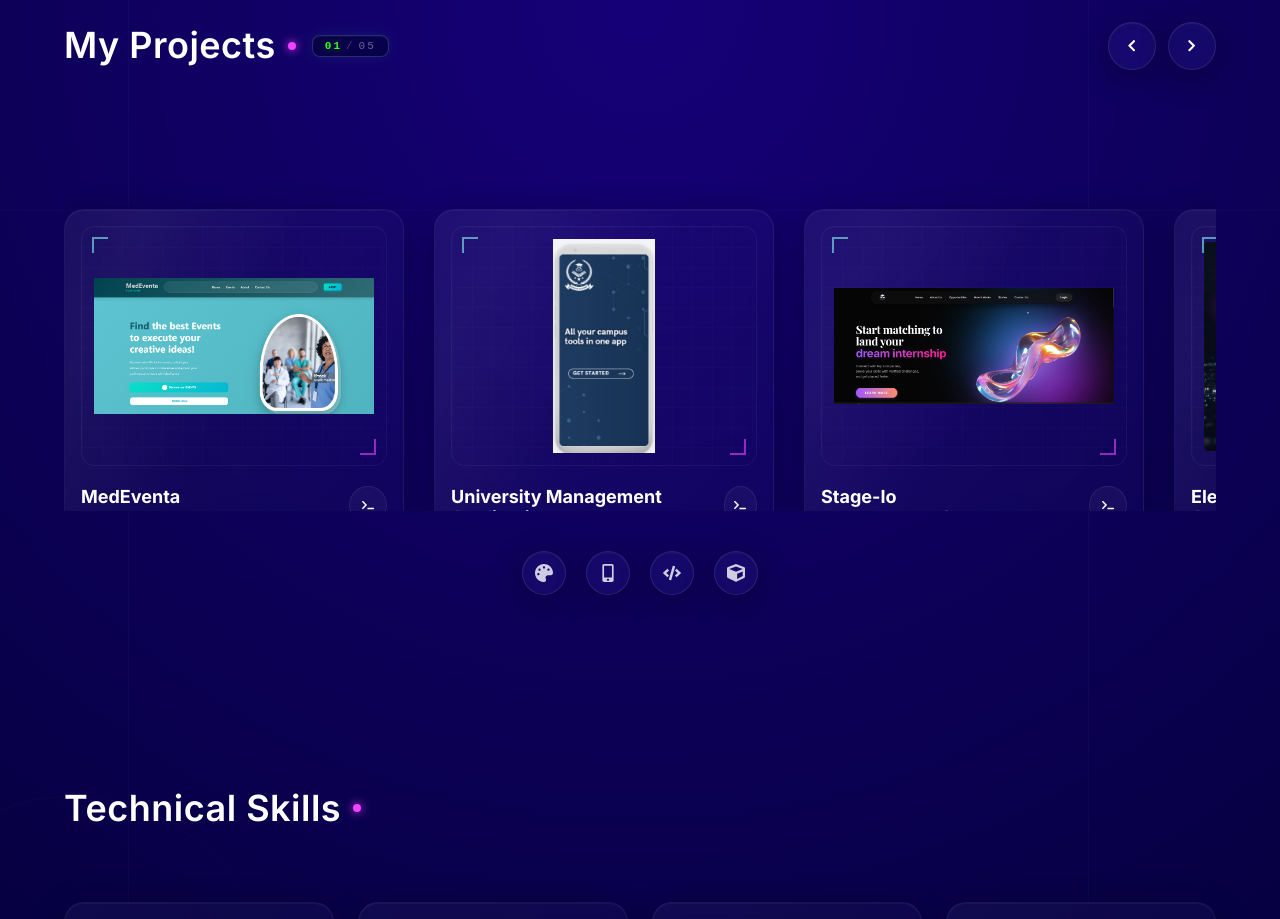
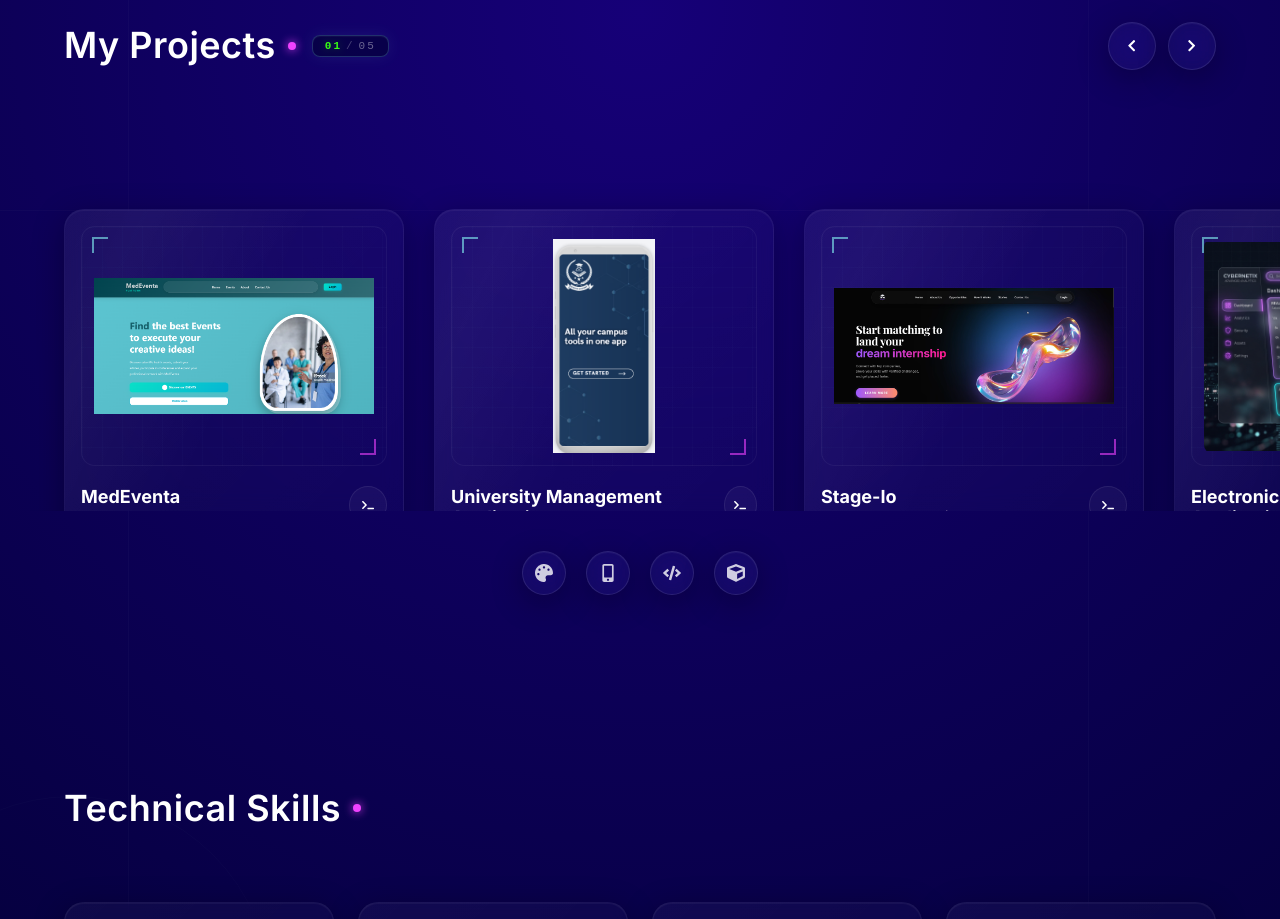
Before and after one commit to KettabAya/Portfolio-Tesnim, a React (Vite) app: page / in a window 1280 px wide. Shown: the part 1960-2879 px from the top of the page. Built offline with nearby package versions, Linux system fonts and the light colour scheme; a web font is replaced by a local one.

Commit message:
Implement full-width bleeding for projects carousel to fix sharp cut-offs on large screens

```diff
--- a/src/index.css
+++ b/src/index.css
@@ -712,14 +712,19 @@ body {
   position: relative;
   display: flex;
   align-items: center;
-  gap: 20px;
-}
-
+  width: 100vw;
+  left: 50%;
+  right: 50%;
+  margin-left: -50vw;
+  margin-right: -50vw;
+}
 .carousel-viewport {
   flex: 1;
   overflow-x: auto;
   scroll-behavior: smooth;
-  scrollbar-width: none; /* Hide standard firefox scrollbar */
+  scrollbar-width: none;
+  padding-left: max(24px, calc(50vw - 600px + 24px));
+  padding-right: max(24px, calc(50vw - 600px + 24px));
 }
 
 .carousel-viewport::-webkit-scrollbar {
```
